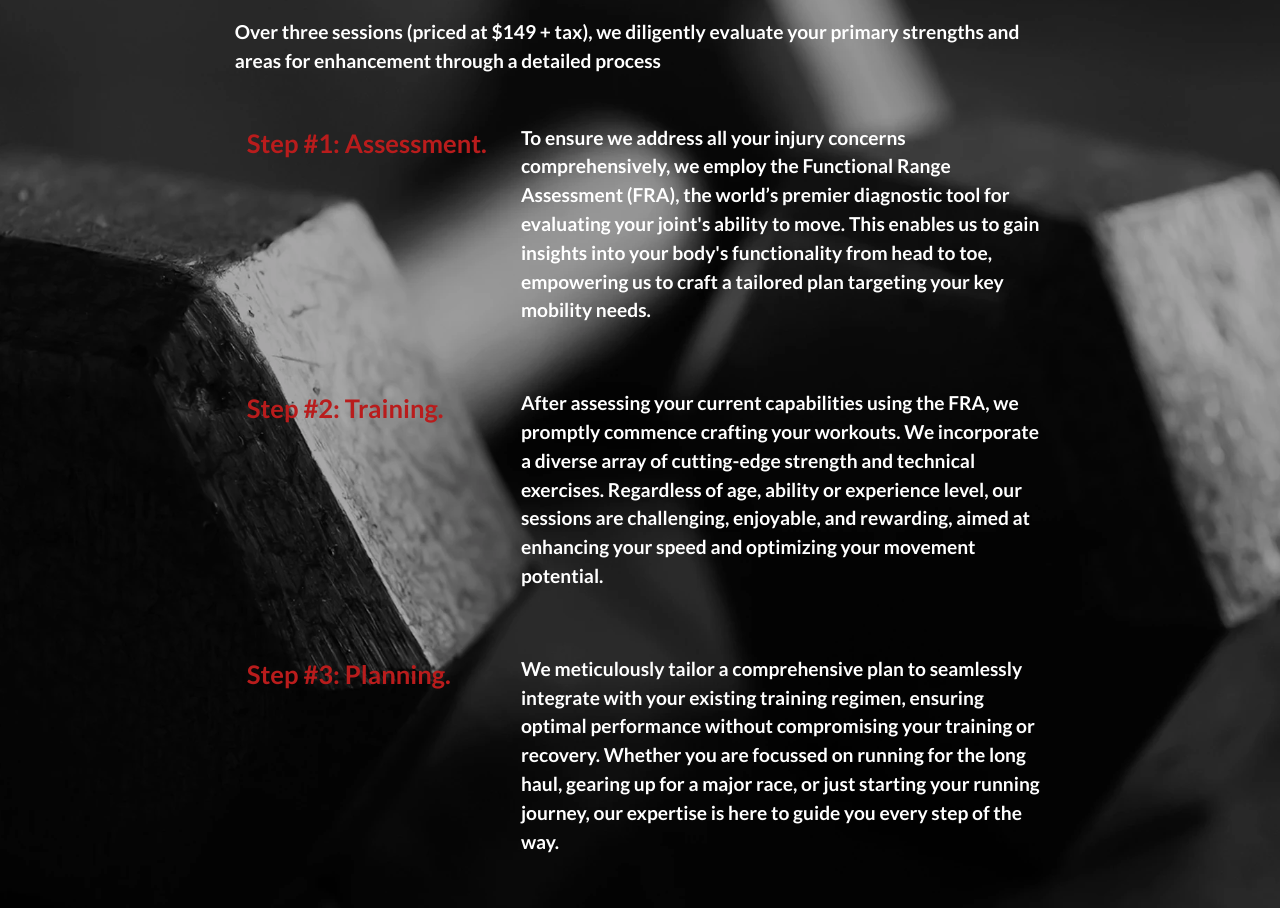
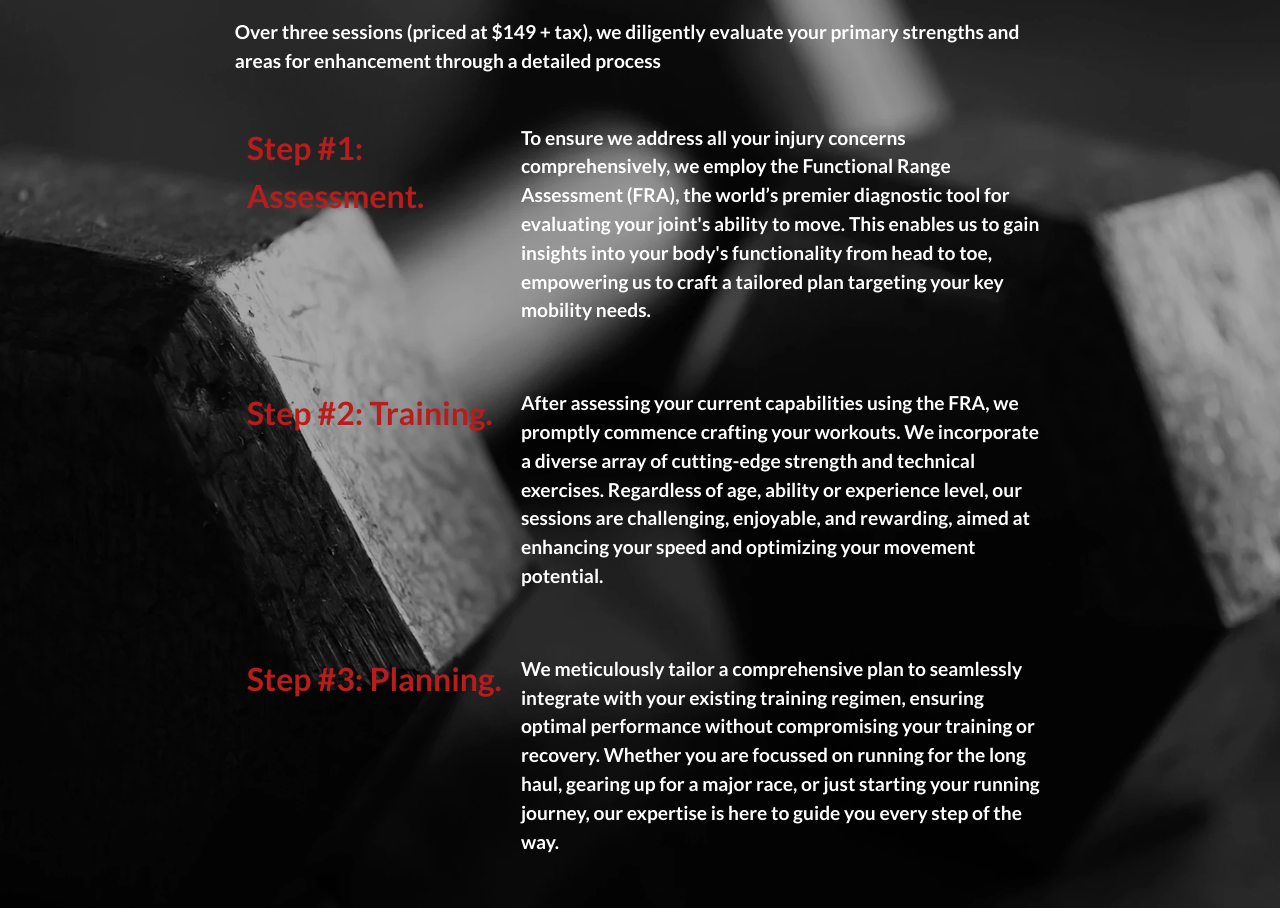
Before and after one commit to Moro-Code/ReactiveRunningSolutions, a Next.js app: page / in a window 1280 px wide. Shown: the part 1944-2852 px from the top of the page. Built offline with nearby package versions, Linux system fonts and the light colour scheme.

Commit message:
increase text size

```diff
--- a/tailwind.config.js
+++ b/tailwind.config.js
@@ -11,9 +11,9 @@ module.exports = {
         "responsive-h1": "6vw",
         "responsive-h2": "5vw",
         "responsive-h3": "3vw",
-        "responsive-h4": "2vw",
+        "responsive-h4": "2.5vw",
         "responsive-p": "1.5vw",
-        "responsive-p-mobile": "2vw",
+        "responsive-p-mobile": "2.5vw",
       },
       height: {
         card: "700px",
```
